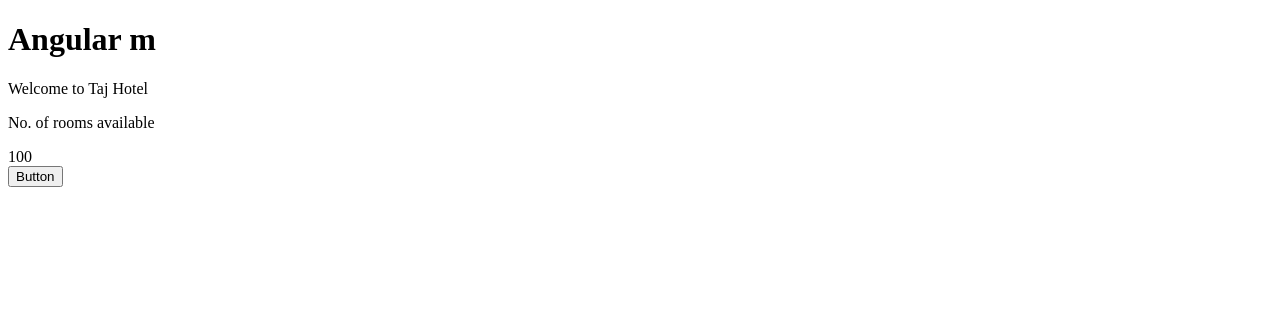
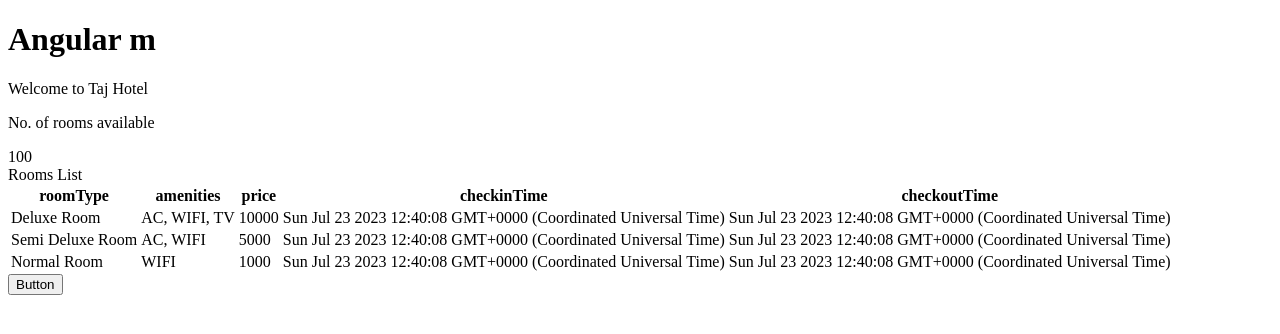
Before and after one commit to AkashP27/angular, an Angular app: page / in a window 1280 px wide. Shown: the top 334 px of the page. Built offline with nearby package versions, Linux system fonts and the light colour scheme.

Commit message:
structural directives [*ngIf, *ngFor, *ngSwitch]

```diff
--- a/src/app/app.component.html
+++ b/src/app/app.component.html
@@ -1,2 +1,9 @@
 <h1>Angular m</h1>
-<prac-rooms />
+
+<div [ngSwitch]="role">
+  <div *ngSwitchCase="'User'">Welcome User!</div>
+  <div *ngSwitchCase="'Admin'">
+    <prac-rooms />
+  </div>
+  <div *ngSwitchDefault>You are not authorized</div>
+</div>
--- a/src/app/app.component.ts
+++ b/src/app/app.component.ts
@@ -7,4 +7,6 @@ import { Component } from '@angular/core';
 })
 export class AppComponent {
   title = 'practice-app';
+
+  role = 'Admin';
 }
--- a/src/app/rooms/rooms.component.html
+++ b/src/app/rooms/rooms.component.html
@@ -4,4 +4,25 @@
   <div [innerText]="numberOfRooms"></div>
 </div>
 
+<div *ngIf="rooms.availableRooms > 5">
+  Rooms List
+  <!-- {{ roomsList }} -->
+  <table>
+    <tr>
+      <th>roomType</th>
+      <th>amenities</th>
+      <th>price</th>
+      <th>checkinTime</th>
+      <th>checkoutTime</th>
+    </tr>
+    <tr *ngFor="let room of roomsList">
+      <td>{{ room.roomType }}</td>
+      <td>{{ room.amenities }}</td>
+      <td>{{ room.price }}</td>
+      <td>{{ room.checkinTime }}</td>
+      <td>{{ room.checkoutTime }}</td>
+    </tr>
+  </table>
+</div>
+
 <button (click)="toggle()">Button</button>
--- a/src/app/rooms/rooms.component.ts
+++ b/src/app/rooms/rooms.component.ts
@@ -1,4 +1,5 @@
 import { Component } from '@angular/core';
+import { Room, RoomList } from './rooms';
 
 @Component({
   selector: 'prac-rooms',
@@ -11,6 +12,36 @@ export class RoomsComponent {
 
   hideRooms = false;
 
+  rooms: Room = {
+    totalRooms: 100,
+    availableRooms: 10,
+    bookedRooms: 8,
+  };
+
+  roomsList: RoomList[] = [
+    {
+      roomType: 'Deluxe Room',
+      amenities: 'AC, WIFI, TV',
+      price: 10000,
+      checkinTime: new Date(),
+      checkoutTime: new Date(),
+    },
+    {
+      roomType: ' Semi Deluxe Room',
+      amenities: 'AC, WIFI',
+      price: 5000,
+      checkinTime: new Date(),
+      checkoutTime: new Date(),
+    },
+    {
+      roomType: 'Normal Room',
+      amenities: 'WIFI',
+      price: 1000,
+      checkinTime: new Date(),
+      checkoutTime: new Date(),
+    },
+  ];
+
   toggle() {
     this.hideRooms = !this.hideRooms;
   }
--- /dev/null
+++ b/src/app/rooms/rooms.ts
@@ -0,0 +1,13 @@
+export interface Room {
+  totalRooms: number;
+  availableRooms: number;
+  bookedRooms: number;
+}
+
+export interface RoomList {
+  roomType: string;
+  amenities: string;
+  price: number;
+  checkinTime: Date;
+  checkoutTime: Date;
+}
```
